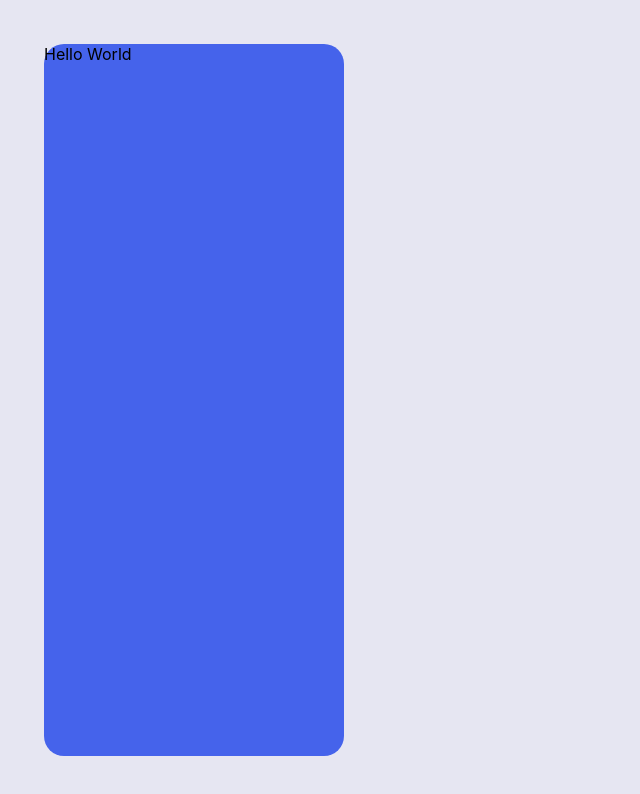
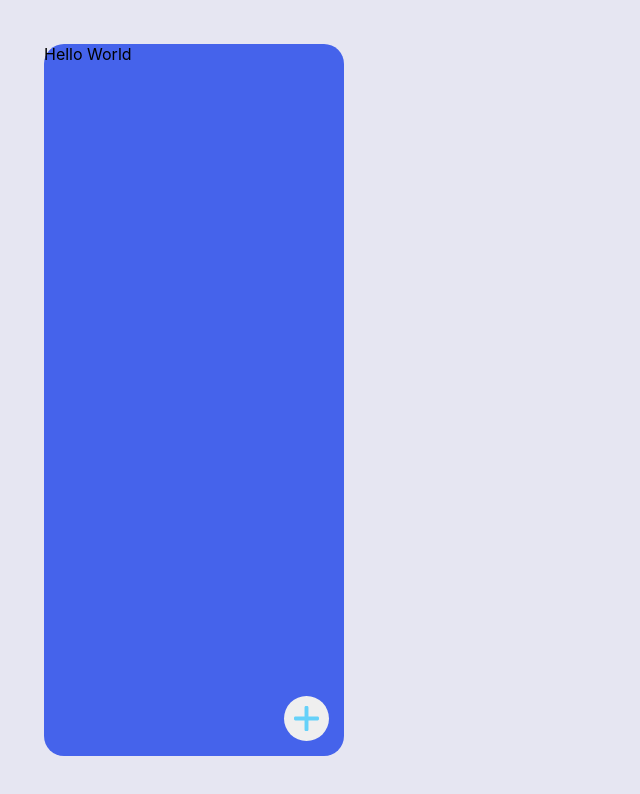
Before and after one commit to gestureleft/browser-homepage, a React (Create React App) app in the folder browser-homepage/: page / in a window 1280 px wide. Shown: the top 794 px of the page, without its empty margins (0-640 px from the left). Built offline with nearby package versions, Linux system fonts and the light colour scheme.

Commit message:
Initial implementation and styling of new todo item button

```diff
--- a/browser-homepage/src/Todo.css
+++ b/browser-homepage/src/Todo.css
@@ -1,6 +1,32 @@
 .Todo {
     background-color: #4563EB;
     border-radius: 20px;
+    margin: 44px;
+    position: relative;
     width: 300px;
-    margin: 44px;
 }
+
+.new-item-button {
+    border: none;
+    border-radius: 100%;
+    cursor: pointer;
+    position: absolute;
+    right: 15px;
+    bottom: 15px;
+    width: 45px;
+    height: 45px;
+}
+
+.new-item-button:focus {
+    outline: none;
+}
+
+.plus-icon {
+    fill: #65D1F9;
+    width: 25px;
+}
+
+.new-item-button, .plus-icon {
+    display: inline-block;
+    vertical-align: middle;
+}
--- a/browser-homepage/src/Todo.js
+++ b/browser-homepage/src/Todo.js
@@ -3,10 +3,20 @@ import './Todo.css';
 
 function Todo() {
     return (
-      <div className="Todo">
-          Hello World
-      </div>
+        <div className="Todo">
+            Hello World
+            <button class="new-item-button"><svg class="plus-icon" version="1.1" id="Layer_1" xmlns="http://www.w3.org/2000/svg" x="0px" y="0px"
+                viewBox="0 0 492 492" >
+                <path d="M465.064,207.566l0.028,0H284.436V27.25c0-14.84-12.016-27.248-26.856-27.248h-23.116
+			c-14.836,0-26.904,12.408-26.904,27.248v180.316H26.908c-14.832,0-26.908,12-26.908,26.844v23.248
+			c0,14.832,12.072,26.78,26.908,26.78h180.656v180.968c0,14.832,12.064,26.592,26.904,26.592h23.116
+			c14.84,0,26.856-11.764,26.856-26.592V284.438h180.624c14.84,0,26.936-11.952,26.936-26.78V234.41
+			C492,219.566,479.904,207.566,465.064,207.566z"/>
+            </svg>
+            </button>
+
+        </div >
     );
-  }
+}
 
 export default Todo;
```
Also changed, not shown: 1 other file (tests, documents, lock files or other folders).
